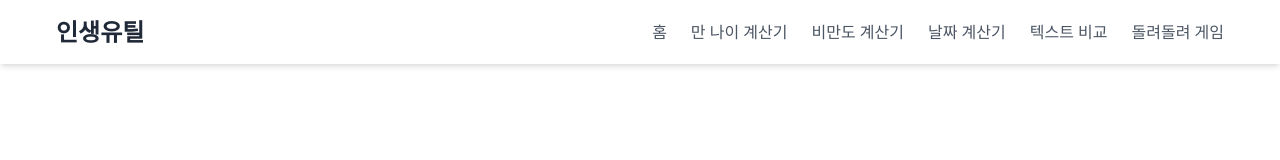
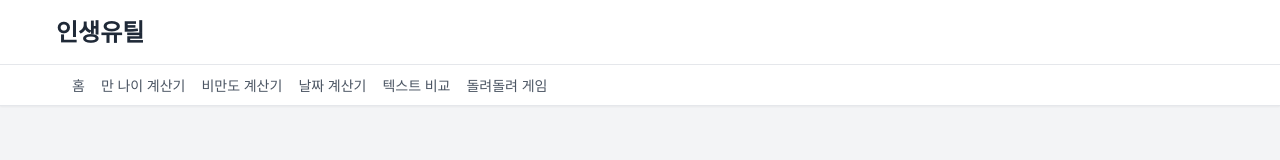
Before and after one commit to namhyonwoo/namhyonwoo.github.io, a plain HTML site: page bmi-calculator.html in a window 1280 px wide. Shown: the top 160 px of the page. Drawn offline with nearby package versions, Linux system fonts and the light colour scheme.

Commit message:
rullette

```diff
--- a/bmi-calculator.html
+++ b/bmi-calculator.html
@@ -4,24 +4,46 @@
 <head>
     <meta charset="UTF-8">
     <meta name="viewport" content="width=device-width, initial-scale=1.0">
-    <meta name="description" content="무료 비만도 계산기(BMI 계산기)로 나의 비만도를 정확하게 측정해보세요. 키와 몸무게만으로 간단하게 BMI 지수를 계산하고 비만 단계를 확인할 수 있습니다. WHO 기준 체질량지수 정보 제공">
+    <meta name="description"
+        content="무료 비만도 계산기(BMI 계산기)로 나의 비만도를 정확하게 측정해보세요. 키와 몸무게만으로 간단하게 BMI 지수를 계산하고 비만 단계를 확인할 수 있습니다. WHO 기준 체질량지수 정보 제공">
     <meta name="keywords" content="비만도 계산기, BMI 계산기, 체질량지수, 비만도 측정, 체중 계산, 표준 체중, 건강 계산기">
     <meta name="author" content="인생유틸">
     <meta property="og:title" content="비만도 계산기 - 정확하고 빠른 BMI 계산">
-    <meta property="og:description" content="무료 비만도 계산기(BMI 계산기)로 나의 비만도를 정확하게 측정해보세요. 키와 몸무게만으로 간단하게 BMI 지수를 계산하고 비만 단계를 확인할 수 있습니다.">
+    <meta property="og:description"
+        content="무료 비만도 계산기(BMI 계산기)로 나의 비만도를 정확하게 측정해보세요. 키와 몸무게만으로 간단하게 BMI 지수를 계산하고 비만 단계를 확인할 수 있습니다.">
     <meta property="og:type" content="website">
     <meta property="og:url" content="https://namhyonwoo.github.io/bmi-calculator.html">
     <meta name="robots" content="index, follow">
     <link rel="canonical" href="https://namhyonwoo.github.io/bmi-calculator.html">
     <title>비만도 계산기 - 정확하고 빠른 비만도 계산 방법 제공</title>
-    <link rel="icon" href="https://raw.githubusercontent.com/namhyonwoo/namhyonwoo.github.io/refs/heads/main/favicon.ico" type="image/x-icon">
-    <link rel="shortcut icon" href="https://raw.githubusercontent.com/namhyonwoo/namhyonwoo.github.io/refs/heads/main/favicon.ico" type="image/x-icon">
+    <link rel="icon"
+        href="https://raw.githubusercontent.com/namhyonwoo/namhyonwoo.github.io/refs/heads/main/favicon.ico"
+        type="image/x-icon">
+    <link rel="shortcut icon"
+        href="https://raw.githubusercontent.com/namhyonwoo/namhyonwoo.github.io/refs/heads/main/favicon.ico"
+        type="image/x-icon">
     <link href="https://cdn.jsdelivr.net/npm/tailwindcss@2.2.19/dist/tailwind.min.css" rel="stylesheet">
     <link rel="stylesheet" href="https://cdnjs.cloudflare.com/ajax/libs/font-awesome/6.0.0/css/all.min.css"
         integrity="sha512-9usAa10IRO0HhonpyAIVpjrylPvoDwiPUiKdWk5t3PyolY1cOd4DSE0Ga+ri4AuTroPR5aQvXU9xC6qOPnzFeg=="
         crossorigin="anonymous" referrerpolicy="no-referrer" />
     <style>
-        .container { max-width: 1200px; margin-left: auto; margin-right: auto; padding-left: 1rem; padding-right: 1rem; }
+        .container {
+            max-width: 1200px;
+            margin-left: auto;
+            margin-right: auto;
+            padding-left: 1rem;
+            padding-right: 1rem;
+        }
+
+        body {
+            min-height: 100vh;
+            display: flex;
+            flex-direction: column;
+        }
+
+        main {
+            flex: 1;
+        }
     </style>
 
     <script>
@@ -71,30 +93,50 @@ crossorigin="anonymous"></script>
 <script async src="https://www.googletagmanager.com/gtag/js?id=G-M5TQDC8XSH"></script>
 <script>
     window.dataLayer = window.dataLayer || [];
-  function gtag(){dataLayer.push(arguments);}
+
+    function gtag() {
+        dataLayer.push(arguments);
+    }
     gtag('js', new Date());
 
     gtag('config', 'G-M5TQDC8XSH');
 </script>
-
+<body class="bg-gray-100 font-sans">
 <!-- Header -->
 <header class="bg-white shadow-md">
     <nav class="container py-4">
         <div class="flex items-center justify-between">
             <a href="/index.html" class="text-2xl font-semibold text-gray-800">인생유틸</a>
-                <ul class="flex space-x-6">
-                    <li><a href="/index.html" class="text-gray-600 hover:text-gray-800">홈</a></li>
-                    <li><a href="/real-age-calculator.html" class="text-gray-600 hover:text-gray-800">만 나이 계산기</a></li>
-                    <li><a href="/bmi-calculator.html" class="text-gray-600 hover:text-gray-800">비만도 계산기</a></li>
-                    <li><a href="/date-calculator.html" class="text-gray-600 hover:text-gray-800">날짜 계산기</a></li>
-                    <li><a href="/text-diff.html" class="text-gray-600 hover:text-gray-800">텍스트 비교</a></li>
+
+        </div>
+    </nav>
+</header>
+
+<!-- 분리된 하단 네비게이션: 메뉴 항목들이 한 줄로 나열되며, 길어지면 수평 스크롤이 가능 -->
+<div class="bg-white border-t border-b shadow-sm">
+    <div class="container mx-auto overflow-x-auto">
+        <ul class="flex flex-nowrap space-x-4 px-4 py-2 whitespace-nowrap">
             <li>
-                        <a href="/roulette.html" class="text-gray-600 hover:text-gray-800">돌려돌려 게임</a>
+                <a href="/index.html" class="text-gray-600 hover:text-gray-800 text-sm">홈</a>
+            </li>
+            <li>
+                <a href="/real-age-calculator.html" class="text-gray-600 hover:text-gray-800 text-sm">만 나이 계산기</a>
+            </li>
+            <li>
+                <a href="/bmi-calculator.html" class="text-gray-600 hover:text-gray-800 text-sm">비만도 계산기</a>
+            </li>
+            <li>
+                <a href="/date-calculator.html" class="text-gray-600 hover:text-gray-800 text-sm">날짜 계산기</a>
+            </li>
+            <li>
+                <a href="/text-diff.html" class="text-gray-600 hover:text-gray-800 text-sm">텍스트 비교</a>
+            </li>
+            <li>
+                <a href="/roulette.html" class="text-gray-600 hover:text-gray-800 text-sm">돌려돌려 게임</a>
             </li>
         </ul>
     </div>
-        </nav>
-    </header>
+</div>
 
 <main class="container py-12 flex items-center justify-center h-screen">
     <div class="bg-white shadow-md rounded px-8 pt-6 pb-8 mb-4 w-full max-w-md">
```
Also changed, not shown: contact.html (+26 -9 lines), date-calculator.html (+34 -12 lines), index.html (+16 -9 lines), real-age-calculator.html (+16 -9 lines), roulette.html (+39 -15 lines), text-diff.html (+26 -20 lines). Lines whose indentation alone changed are shown as unchanged.
